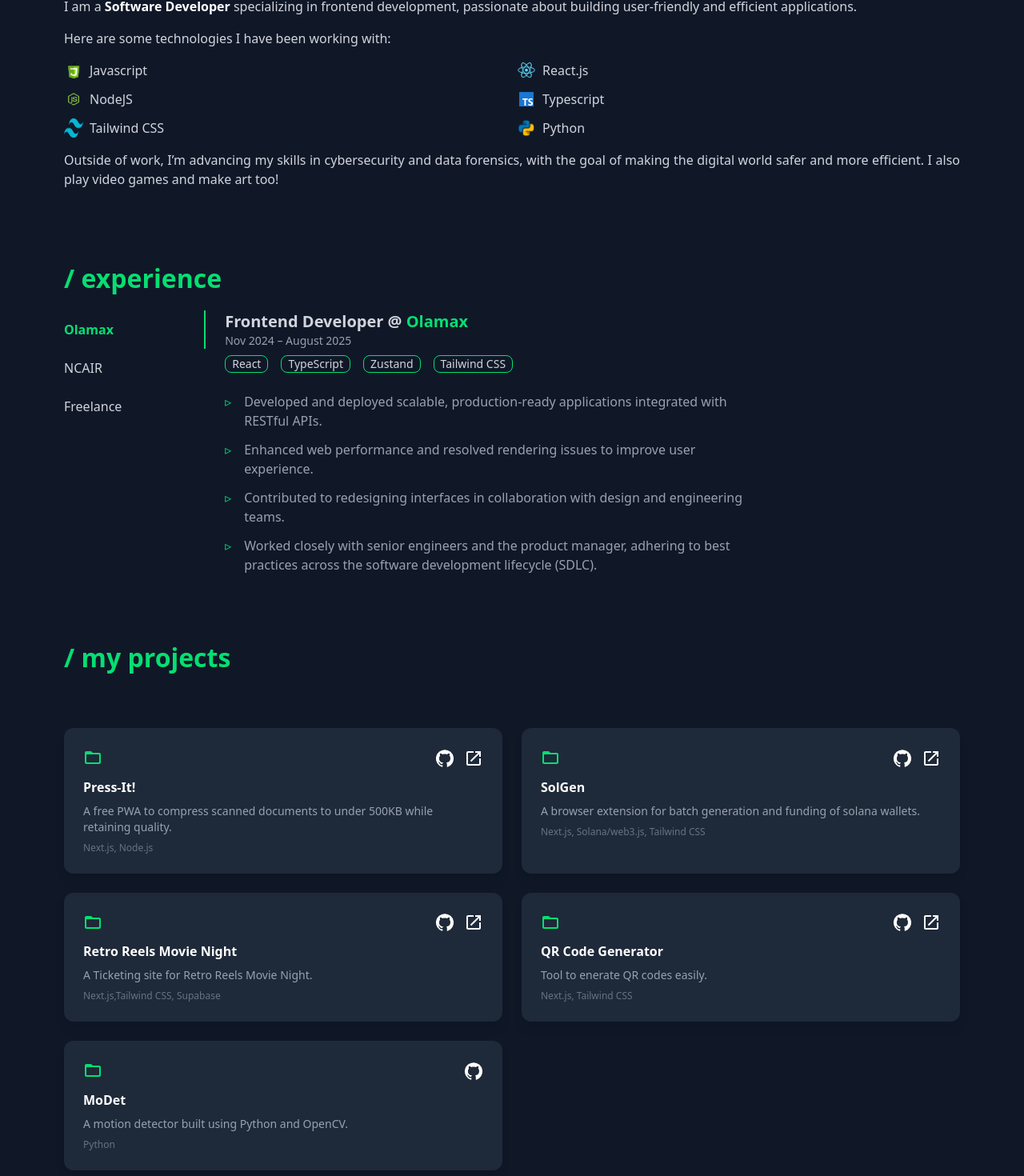
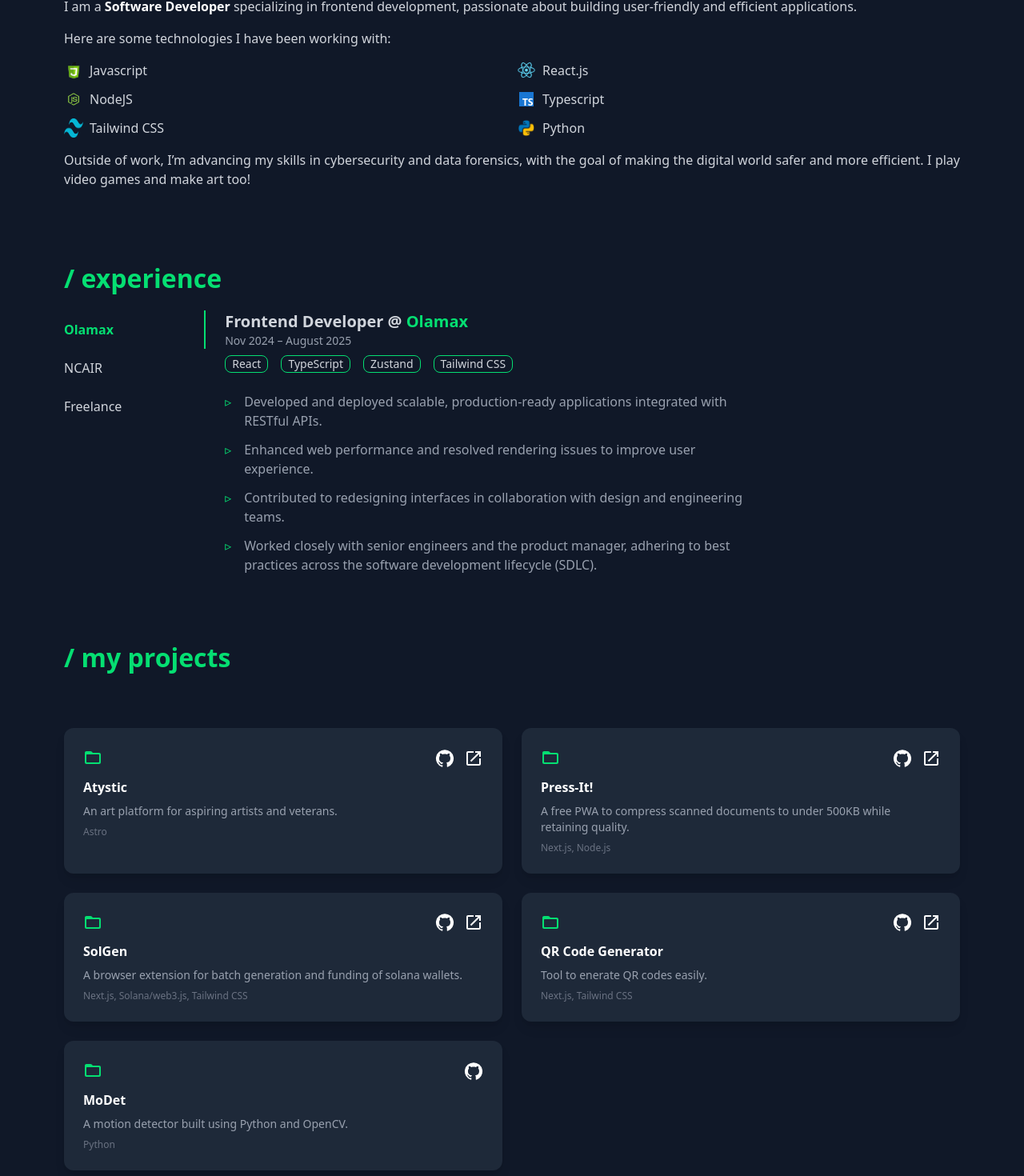
Before and after one commit to maybeAtiq/Atiq, a React (Vite) app: page / in a window 1280 px wide. Shown: the part 916-2386 px from the top of the page at 80% size. Built offline with nearby package versions, Linux system fonts and the light colour scheme; a web font is replaced by a local one.

Commit message:
update: added new project

```diff
--- a/src/components/About.jsx
+++ b/src/components/About.jsx
@@ -59,7 +59,7 @@ const About = () => {
             </ul>
 
             <p className="mt-4">
-              Outside of work, I’m advancing my skills in cybersecurity and data forensics, with the goal of making the digital world safer and more efficient. I also play video games and make art too!
+              Outside of work, I’m advancing my skills in cybersecurity and data forensics, with the goal of making the digital world safer and more efficient. I play video games and make art too!
             </p>
           </div>
 
--- a/src/components/Projects.jsx
+++ b/src/components/Projects.jsx
@@ -1,16 +1,21 @@
-import React, { useState, useEffect } from "react";
-import { motion, AnimatePresence } from "framer-motion";
+import { useState, useEffect } from "react";
+import { motion } from "framer-motion";
 import FolderOpenRoundedIcon from "@mui/icons-material/FolderOpenRounded";
 import GitHubIcon from "@mui/icons-material/GitHub";
 import OpenInNewIcon from "@mui/icons-material/OpenInNew";
-import ArrowBackIosRoundedIcon from "@mui/icons-material/ArrowBackIosRounded";
-import ArrowForwardIosRoundedIcon from "@mui/icons-material/ArrowForwardIosRounded";
 
 
 const spotlightProjects = [
 ];
 
 const otherProjects = [
+    {
+    title: "Atystic",
+    desc: "An art platform for aspiring artists and veterans.",
+    techStack: "Astro",
+    open: "https://www.atystic.com/",
+    image: "/assets/atystic.svg",
+  },
   {
     title: "Press-It!",
     desc: "A free PWA to compress scanned documents to under 500KB while retaining quality.",
@@ -34,13 +39,13 @@ const otherProjects = [
   //   open: "",
   //   image: "/assets/street10.png",
   // },
-  {
-    title: "Retro Reels Movie Night",
-    desc: "A Ticketing site for Retro Reels Movie Night.",
-    techStack: "Next.js,Tailwind CSS, Supabase",
-    open: "https://retro-reels-ticket.vercel.app/",
-    image: "/assets/retro1.png",
-  },
+  // {
+  //   title: "Retro Reels Movie Night",
+  //   desc: "A Ticketing site for Retro Reels Movie Night.",
+  //   techStack: "Next.js,Tailwind CSS, Supabase",
+  //   open: "https://retro-reels-ticket.vercel.app/",
+  //   image: "/assets/retro1.png",
+  // },
   {
     title: "QR Code Generator",
     desc: "Tool to enerate QR codes easily.",
```
Also changed, not shown: public/assets/atystic.svg (added).
